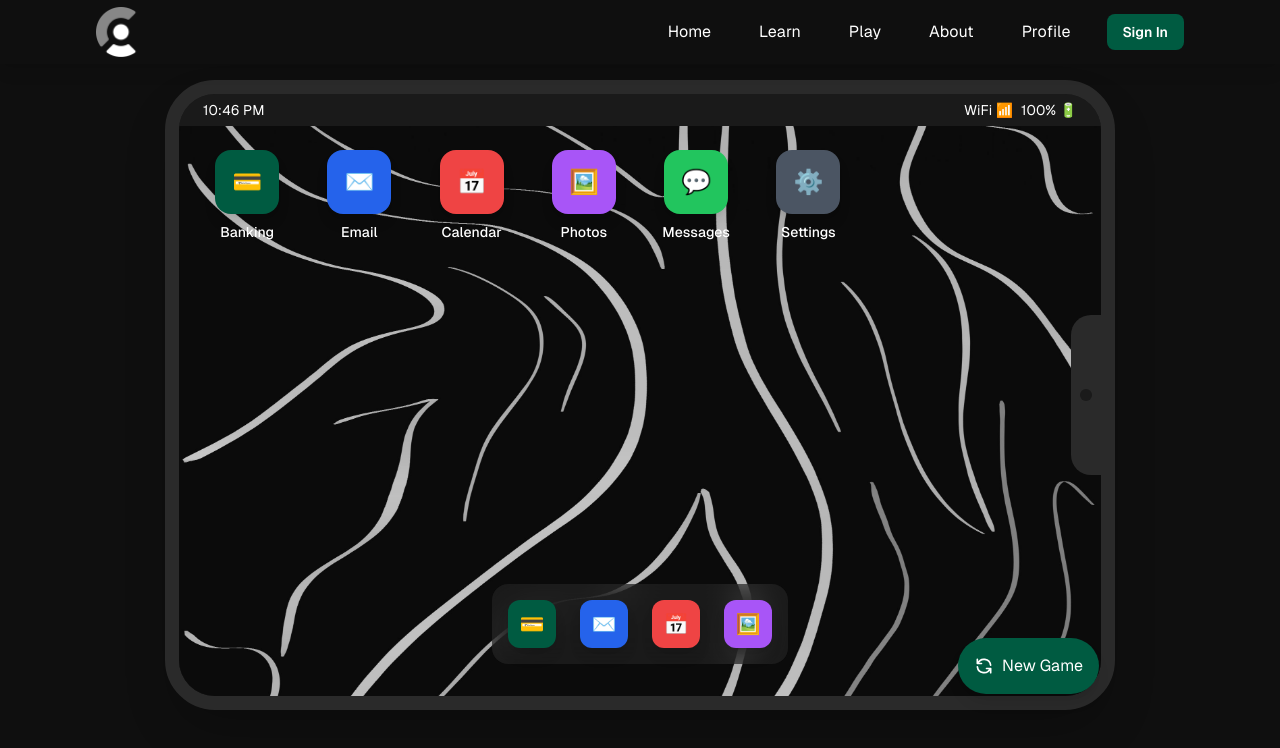
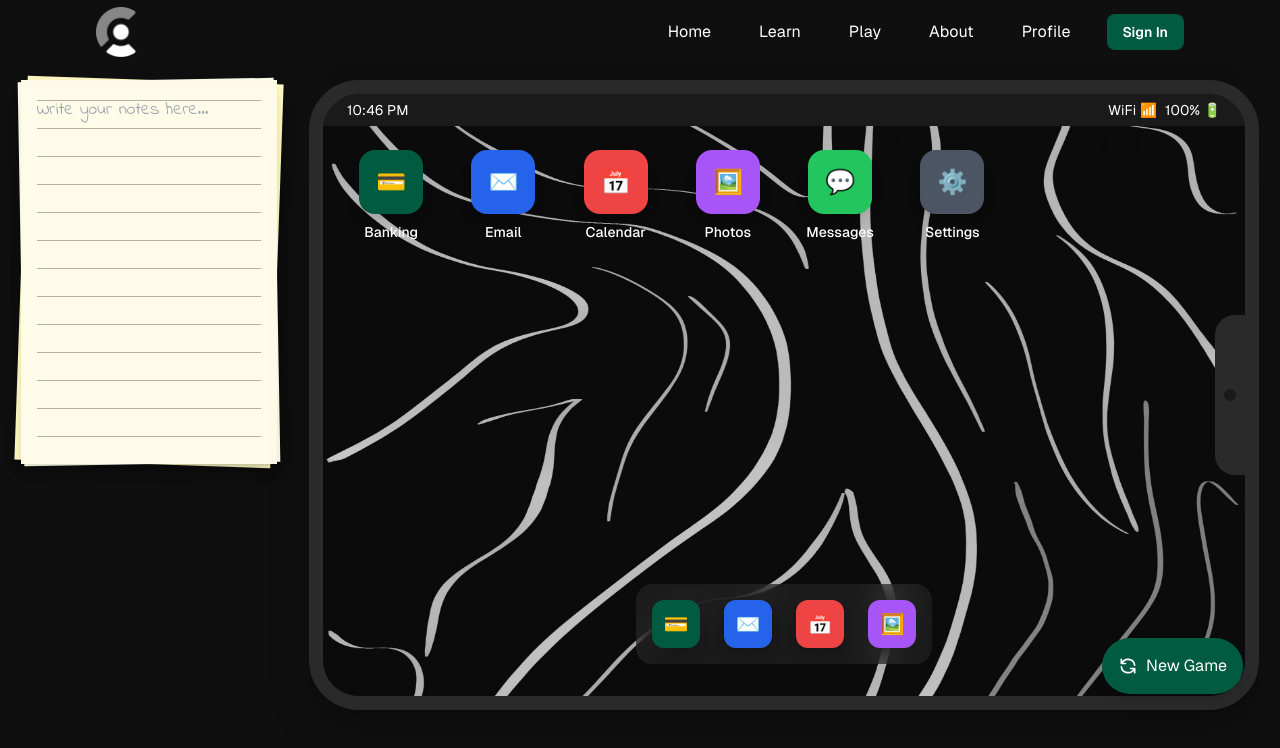
Before and after one commit to karanjot-gaidu/sachacks, a Next.js app: page /play in a window 1280 px wide. Shown: the top 748 px of the page. Built offline with nearby package versions, Linux system fonts and the light colour scheme; no server answers.

Commit message:
Added notes

```diff
--- /dev/null
+++ b/app/components/Notepad.tsx
@@ -0,0 +1,31 @@
+"use client";
+import React, { useState } from 'react';
+
+const Notepad = () => {
+  const [notes, setNotes] = useState('');
+
+  return (
+    <div className="relative w-64 h-96"> {/* Adjust width/height as needed */}
+      <div className="absolute top-0 left-0 w-full h-full transform rotate-2 bg-yellow-100 shadow-lg"></div>
+      <div className="absolute top-0 left-0 w-full h-full transform -rotate-1 bg-yellow-50 shadow-lg"></div>
+      <div className="relative w-full h-full bg-yellow-50 shadow-lg p-4 flex flex-col">
+        <textarea
+          value={notes}
+          onChange={(e) => setNotes(e.target.value)}
+          placeholder="Write your notes here..."
+          className="w-full h-full bg-transparent resize-none focus:outline-none leading-relaxed"
+          style={{
+            fontFamily: "'Indie Flower', cursive",
+            fontSize: '1.1rem',
+            lineHeight: '1.75rem',
+            backgroundImage: 'repeating-linear-gradient(transparent, transparent 27px, #666 28px)',
+            backgroundPosition: '0 5px',
+            backgroundSize: '100% 28px',
+          }}
+        />
+      </div>
+    </div>
+  );
+};
+
+export default Notepad;
--- a/app/layout.tsx
+++ b/app/layout.tsx
@@ -46,6 +46,9 @@ export default function RootLayout({
           },
         }}
       >
+        <head>
+          <link href="https://fonts.googleapis.com/css2?family=Indie+Flower&display=swap" rel="stylesheet" />
+        </head>
         <body className={`min-h-screen flex flex-col antialiased`}>
           <Navbar />
           {children}
--- a/app/play/page.tsx
+++ b/app/play/page.tsx
@@ -2,12 +2,16 @@
 
 import Phone from '../components/phone';
 import GameLayout from '../components/game-layout';
+import Notepad from '../components/Notepad';
 
 export default function PlayPage() {
     return (
         <main className="min-h-screen bg-[#0F0F0F] pt-20 px-4">
             <div className="max-w-6xl mx-auto">
-                <div className="flex justify-center items-center">
+                <div className="flex justify-center items-start gap-8">
+                    <div className="hidden md:block">
+                        <Notepad />
+                    </div>
                     <GameLayout>
                         <Phone />
                     </GameLayout>
```
